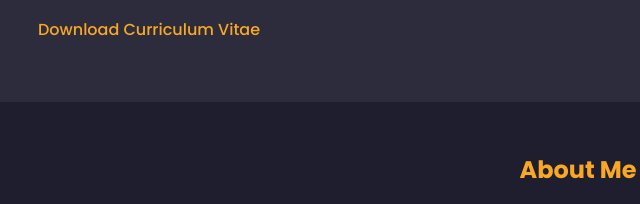
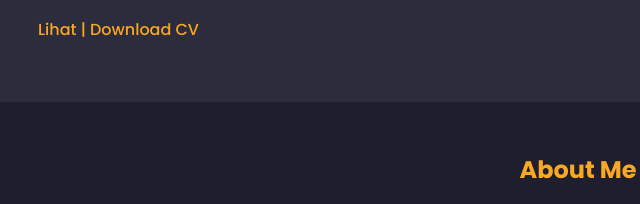
Before and after one commit to Khafid624/Portofolio, a plain HTML site: page index.html in a window 1280 px wide. Shown: the part 516-720 px from the top of the page, 62-702 px from the left. Drawn offline with Linux system fonts and the light colour scheme.

Commit message:
Update index.html

```diff
--- a/index.html
+++ b/index.html
@@ -41,7 +41,7 @@
         <a href="https://www.instagram.com/mohammad_al_khafid"><img src="https://cdn-icons-png.flaticon.com/512/1384/1384063.png" alt="Instagram"></a>
         <a href="https://github.com/Khafid624"><img src="https://cdn-icons-png.flaticon.com/512/733/733609.png" alt="GitHub"></a>
       </div>
-      <a href="#" class="cv">Download Curriculum Vitae</a>
+        <a href="assets/cv_alkhafid.pdf" class="cv" download>Lihat | Download CV</a>
     </div>
     <div class="hero-img">
       <img src="assets/profil.png" alt="Profile">
```
